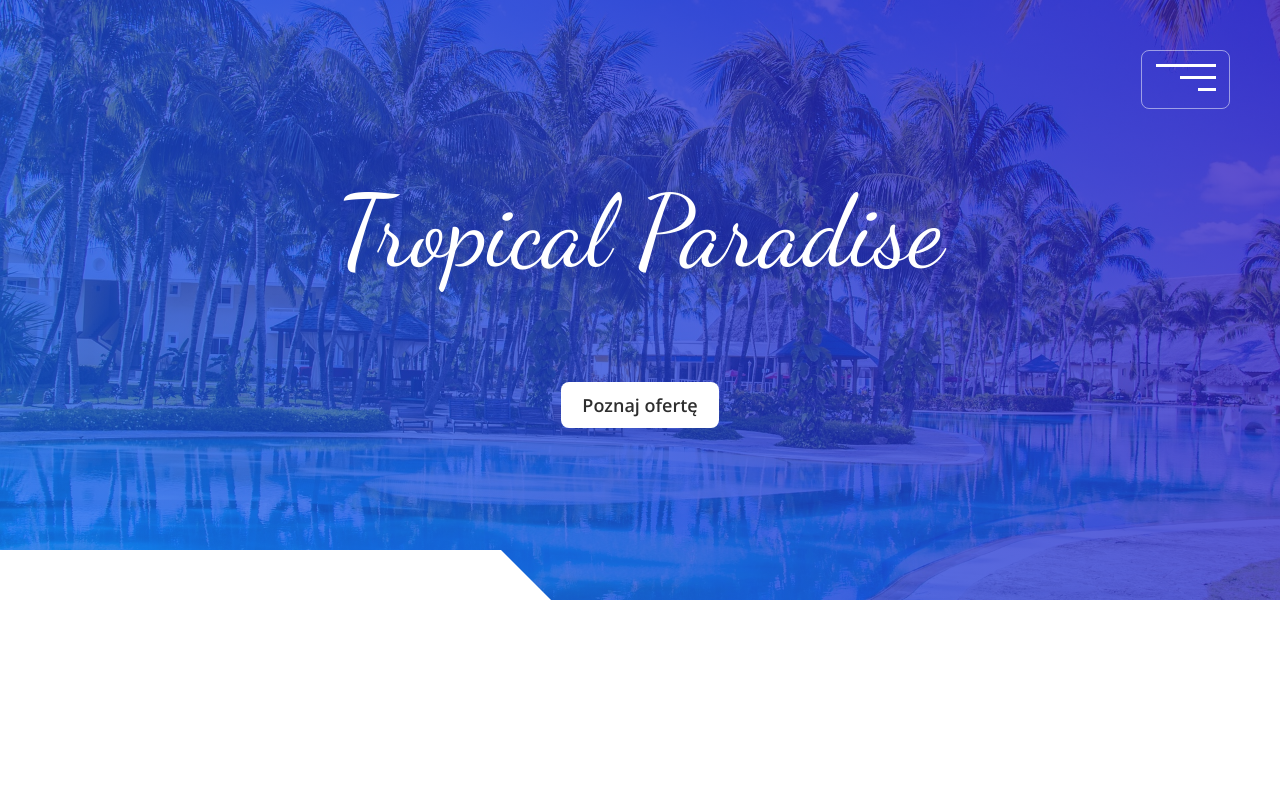
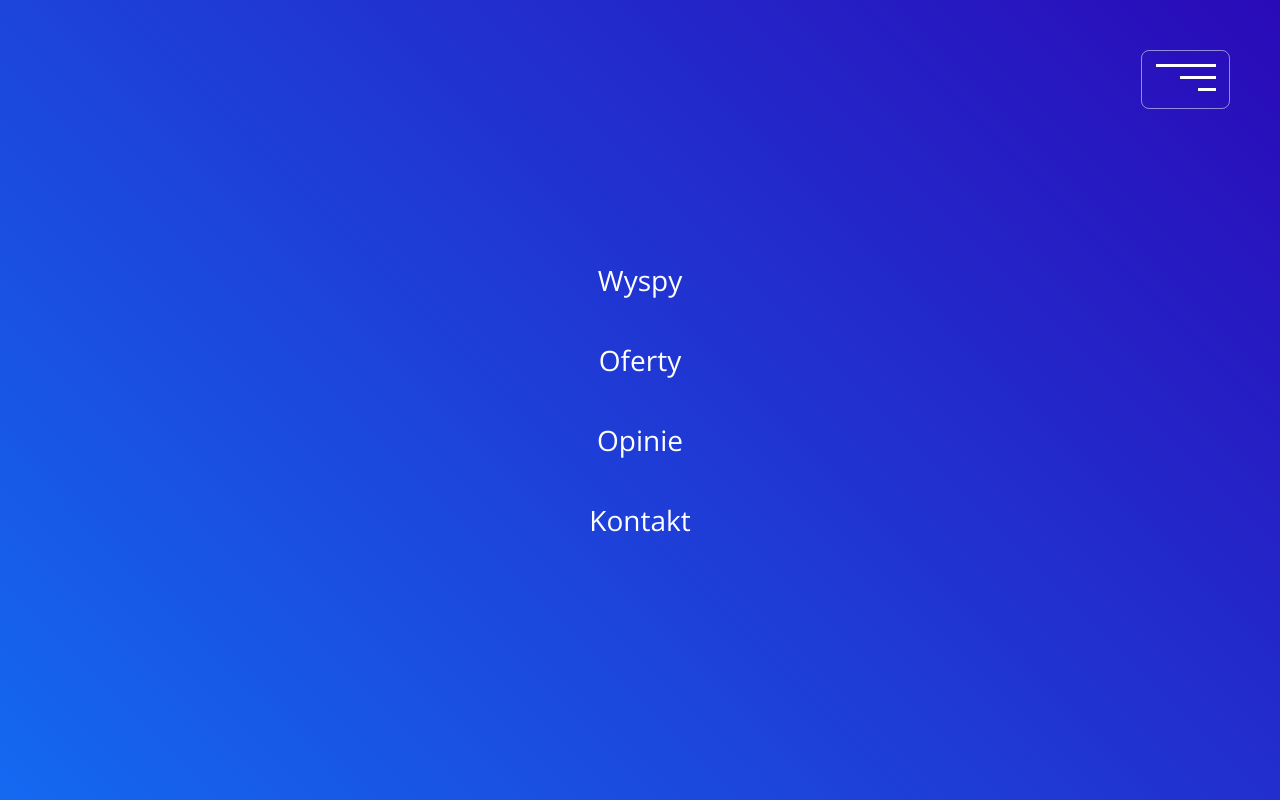
Before and after one commit to Szafter12/Tropical-Paradise, a plain HTML site: page index.html in a window 1280 px wide. Both pictures are taken after a click on the button 1185 px from the left and 79 px from the top of the page. Drawn offline with nearby package versions, Linux system fonts and the light colour scheme.

Commit message:
finished navigation

```diff
--- a/index.html
+++ b/index.html
@@ -16,13 +16,21 @@
 
 <body>
 
-    <button class="burger-btn">
-        <div class="burger-btn__box">
-            <div class="burger-btn__bars"></div>
+    <nav>
+        <button class="burger-btn">
+            <div class="burger-btn__box">
+                <div class="burger-btn__bars"></div>
+            </div>
+        </button>
+        <div class="nav">
+            <div class="nav__items">
+                <a href="#islands" class="nav__item">Wyspy</a>
+                <a href="#offers" class="nav__item">Oferty</a>
+                <a href="#reviews" class="nav__item">Opinie</a>
+                <a href="#contact" class="nav__item">Kontakt</a>
+            </div>
         </div>
-    </button>
-
-    <nav class="nav"></nav>
+    </nav>
 
     <header class="header section">
         <h1 class="header__heading">Tropical Paradise</h1>
--- a/js/main.js
+++ b/js/main.js
@@ -0,0 +1,39 @@
+const nav = document.querySelector('.nav')
+const navBtn = document.querySelector('.burger-btn')
+const allNavItems = document.querySelectorAll('.nav__item')
+
+const handleNav = () => {
+	nav.classList.toggle('nav--active')
+
+	allNavItems.forEach(item => {
+		item.addEventListener('click', () => {
+			nav.classList.remove('nav--active')
+		})
+	})
+
+	handleNavItemAnimation();
+    deleteAnimation();
+}
+
+const handleNavItemAnimation = () => {
+	let delayTime = 0
+
+	allNavItems.forEach(item => {
+		item.classList.toggle('nav-item-animation');
+		item.style.animationDelay = '.' + delayTime + 's';
+        delayTime++;
+	})
+}
+
+
+navBtn.addEventListener('click', handleNav)
+
+const deleteAnimation = () => {
+	allNavItems.forEach(item => {
+		item.addEventListener('click', () => {
+			allNavItems.forEach(el => {
+				el.classList.remove('nav-item-animation')
+			})
+		})
+	})
+}
--- a/scss/main.scss
+++ b/scss/main.scss
@@ -71,6 +71,65 @@ body {
 	}
 }
 
+.nav {
+	position: fixed;
+	top: 0;
+	display: flex;
+	flex-direction: column;
+	justify-content: center;
+	align-items: center;
+	height: 100vh;
+	width: 100%;
+	transform: translateX(100%);
+	transition: all 0.5s ease;
+	background-image: $blue-gradient-solid;
+	z-index: 100;
+
+	&--active {
+		transform: translateX(0);
+	}
+
+	&__item {
+		position: relative;
+		display: block;
+		margin: 0.5em 0;
+		padding: 0.5em 2em;
+		font-size: 2.8rem;
+		color: $pure-white;
+		text-decoration: none;
+		text-align: center;
+
+		&::before {
+			content: '';
+			position: absolute;
+			top: 0;
+			left: 0;
+			width: 0;
+			height: 100%;
+			background-color: $green-color-hover;
+			transition: width 0.4s;
+			z-index: -1;
+		}
+
+		&:hover::before {
+			width: 100%;
+		}
+	}
+}
+
+@keyframes navItemAnimation {
+	from {
+		transform: translateX(200%);
+	}
+	to {
+		transform: translateX(0);
+	}
+}
+
+.nav-item-animation {
+	animation: navItemAnimation 1s both;
+}
+
 // header
 
 .header {
@@ -134,7 +193,7 @@ body {
 	}
 }
 
-@media(min-width: 992px) {
+@media (min-width: 992px) {
 	.burger-btn {
 		top: 50px;
 		right: 50px;
```
Also changed, not shown: css/main.css, 1 other file.
